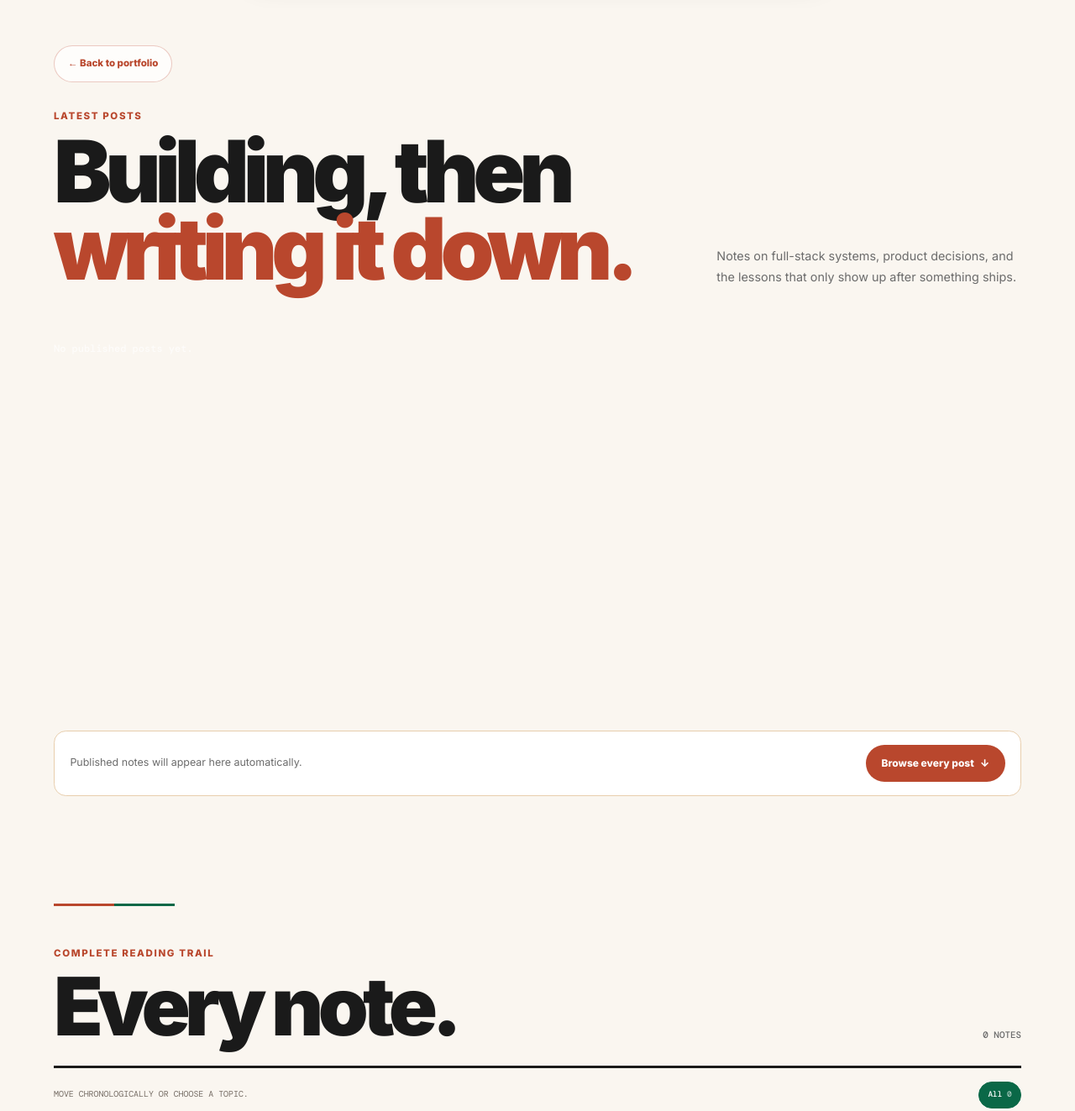
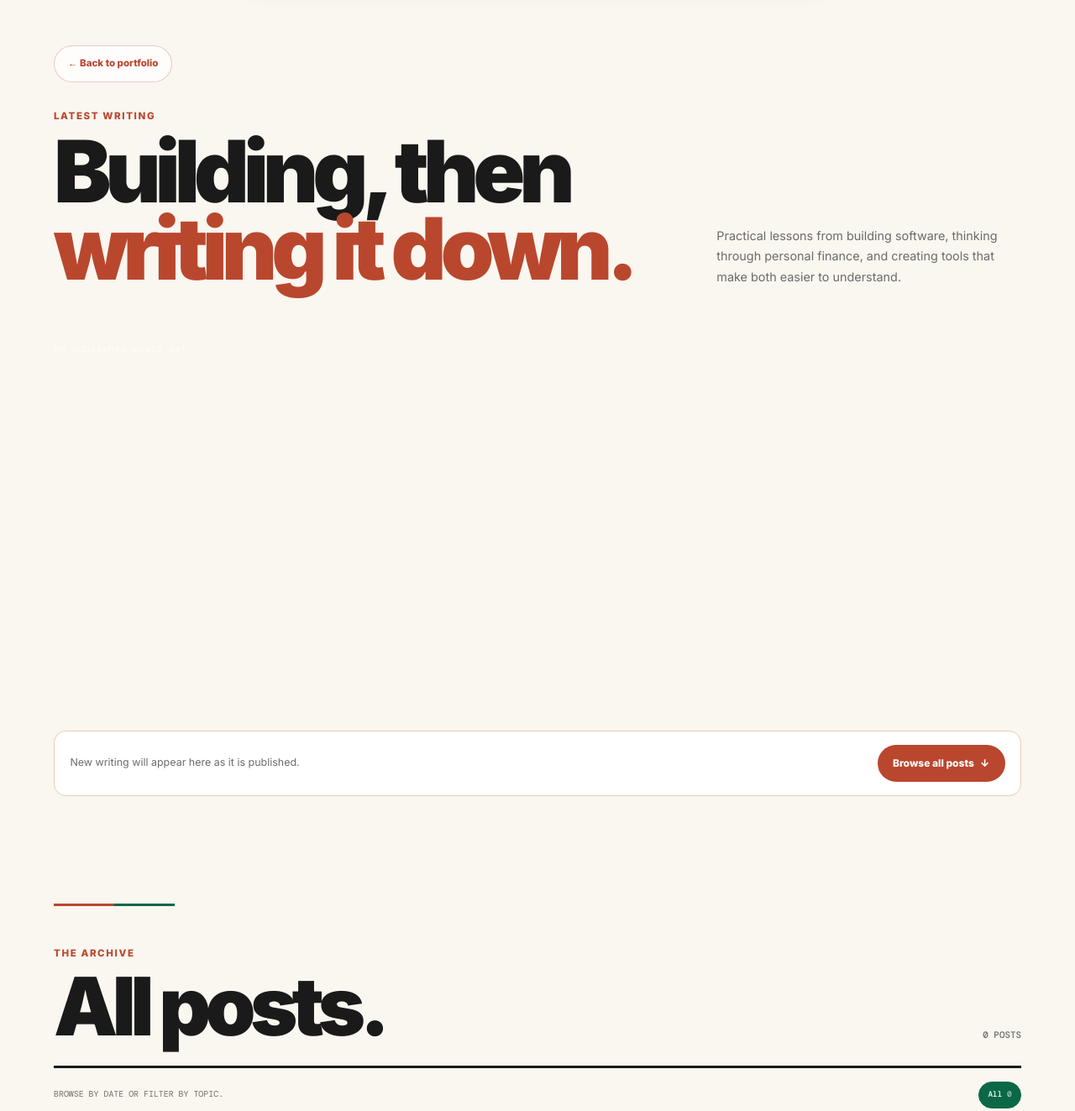
Before and after one commit to joshuajz/Personal-Site, an Astro site: page /blog in a window 1280 px wide. Shown: the part 100-1423 px from the top of the page at 84% size. Built offline with nearby package versions, Linux system fonts and the light colour scheme; Astro itself is replaced by a stand-in of ours.

Commit message:
Chore: update content

```diff
--- a/src/pages/blog/index.astro
+++ b/src/pages/blog/index.astro
@@ -12,21 +12,14 @@ const allPosts = await getPublishedPosts();
 const posts = allPosts.slice(0, 5);
 const newestYear = allPosts[0]?.data.publishedAt.getUTCFullYear();
 const oldestYear = allPosts.at(-1)?.data.publishedAt.getUTCFullYear();
-const newestPostsLabel = posts.length === 0
-  ? "Latest posts"
-  : posts.length === 1
-    ? "The newest post"
-    : `The ${posts.length} newest posts`;
 const latestSummary = posts.length === 0
-  ? "Published notes will appear here automatically."
-  : posts.length === 1
-    ? "The latest post appears above. Every note continues below in chronological order."
-    : `Those are the newest ${posts.length}. Every note continues below in chronological order.`;
+  ? "New writing will appear here as it is published."
+  : "Start with the latest, or explore the full archive below.";
 ---
 
 <BaseLayout
   title="Blog | Josh Cowan"
-  description="The latest notes from Josh Cowan on full-stack systems, product decisions, and building software."
+  description="Practical writing from Josh Cowan about building software, making product decisions, personal finance, and creating useful tools."
 >
   <Navigation />
   <main class="blog-page">
@@ -34,33 +27,33 @@ const latestSummary = posts.length === 0
 
     <header class="blog-hero">
       <div>
-        <p class="section-kicker">{newestPostsLabel}</p>
+        <p class="section-kicker">Latest writing</p>
         <h1>Building, then <span>writing it down.</span></h1>
       </div>
-      <p>Notes on full-stack systems, product decisions, and the lessons that only show up after something ships.</p>
+      <p>Practical lessons from building software, thinking through personal finance, and creating tools that make both easier to understand.</p>
     </header>
 
     <LatestPosts {posts} />
 
     <div class="latest-footer">
       <p>{latestSummary}</p>
-      <a class="blog-button" href="#archive">Browse every post <span aria-hidden="true">↓</span></a>
+      <a class="blog-button" href="#archive">Browse all posts <span aria-hidden="true">↓</span></a>
     </div>
 
     <section class="blog-inline-archive" id="archive" aria-labelledby="inline-archive-title">
       <header class="blog-inline-archive-head">
         <div>
-          <p class="section-kicker">Complete reading trail</p>
-          <h2 id="inline-archive-title">Every note.</h2>
+          <p class="section-kicker">The archive</p>
+          <h2 id="inline-archive-title">All posts.</h2>
         </div>
         <p>
-          {allPosts.length} notes
+          {allPosts.length} {allPosts.length === 1 ? "post" : "posts"}
           {newestYear && oldestYear && <><br />{oldestYear}—{newestYear}</>}
         </p>
       </header>
 
       <div class="trail-tools">
-        <p>Move chronologically or choose a topic.</p>
+        <p>Browse by date or filter by topic.</p>
         <TagFilters posts={allPosts} allHref="/blog/#archive" />
       </div>
 
--- a/src/pages/tools/index.astro
+++ b/src/pages/tools/index.astro
@@ -13,6 +13,8 @@ import "../../styles/tools.css";
 >
   <Navigation />
   <main class="tools-index">
+    <a class="tools-back-link" href="/">← Back to portfolio</a>
+
     <header class="tools-header">
       <p class="tools-kicker">Blog companions</p>
       <h1>Tools for working<br />through the details.</h1>
```
